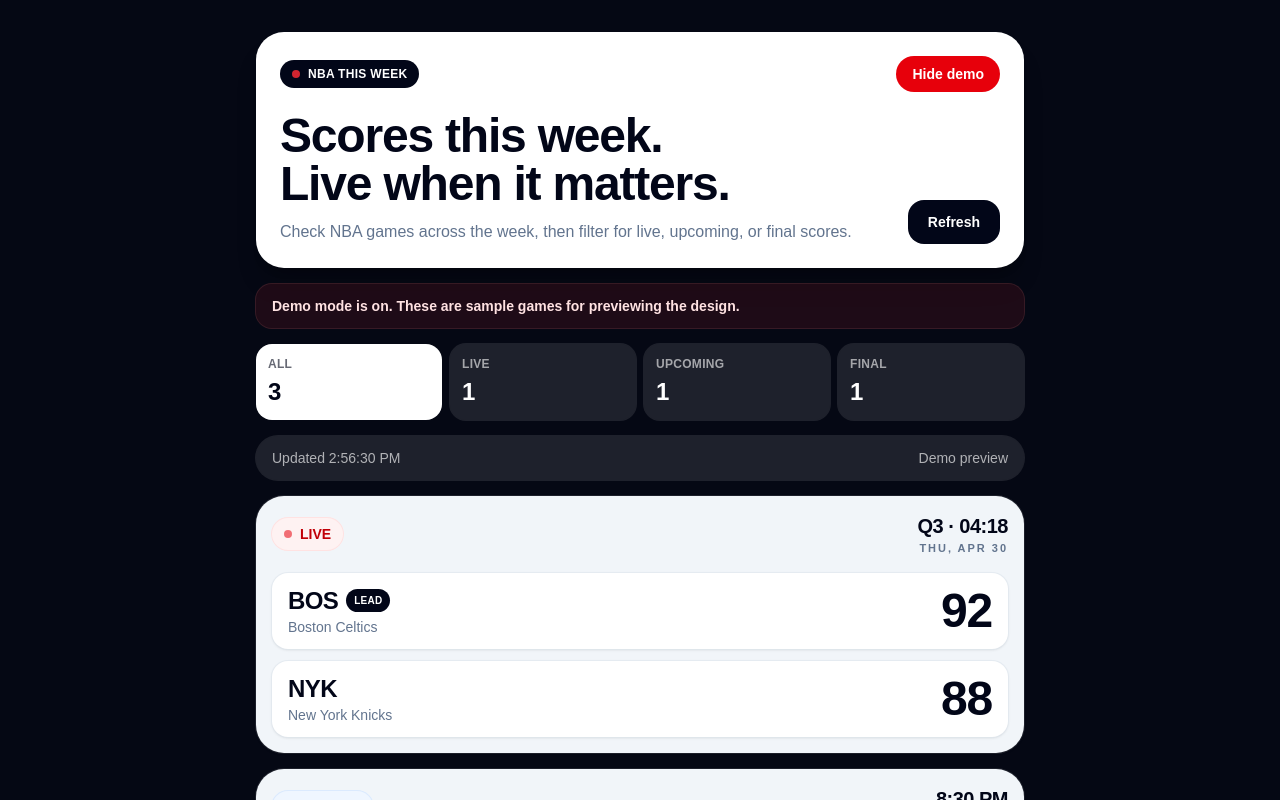
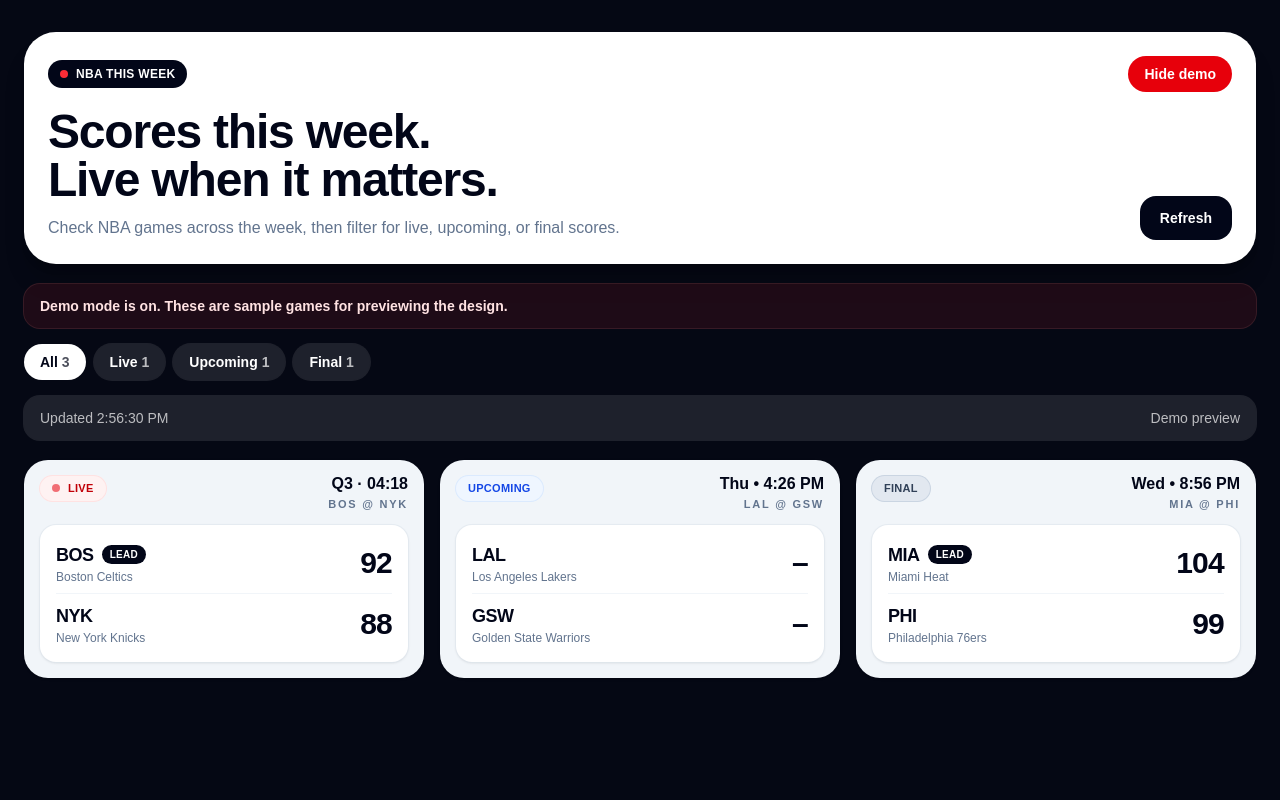
Before and after one commit to tatliciogluibrahim-alt/nba-live-scores, a Next.js app: page / in a window 1280 px wide. Both pictures are taken after a click on the button "Show demo". Shown: the top 800 px of the page. Built offline with nearby package versions, Linux system fonts and the light colour scheme; no server answers.

Commit message:
Tighten weekly scoreboard layout

```diff
--- a/app/page.tsx
+++ b/app/page.tsx
@@ -32,16 +32,16 @@ const fallbackGames: Game[] = [
   },
   {
     id: "demo-2",
-    date: new Date().toISOString(),
+    date: new Date(Date.now() + 1000 * 60 * 90).toISOString(),
     status: "upcoming",
-    statusText: "8:30 PM",
+    statusText: "7:30 PM",
     matchup: "LAL @ GSW",
     home: { name: "Golden State Warriors", abbreviation: "GSW", score: 0 },
     away: { name: "Los Angeles Lakers", abbreviation: "LAL", score: 0 },
   },
   {
     id: "demo-3",
-    date: new Date(Date.now() - 86400000).toISOString(),
+    date: new Date(Date.now() - 1000 * 60 * 60 * 18).toISOString(),
     status: "final",
     statusText: "Final",
     matchup: "MIA @ PHI",
@@ -50,12 +50,19 @@ const fallbackGames: Game[] = [
   },
 ];
 
-function formatGameDate(date: string) {
-  return new Date(date).toLocaleDateString([], {
+function formatGameDateTime(date: string) {
+  const gameDate = new Date(date);
+
+  const day = gameDate.toLocaleDateString([], {
     weekday: "short",
-    month: "short",
-    day: "numeric",
   });
+
+  const time = gameDate.toLocaleTimeString([], {
+    hour: "numeric",
+    minute: "2-digit",
+  });
+
+  return `${day} • ${time}`;
 }
 
 function getStatusClasses(status: Game["status"]) {
@@ -76,36 +83,59 @@ function getStatusLabel(status: Game["status"]) {
   return "UPCOMING";
 }
 
-function ScoreRow({
+function FilterPill({
+  label,
+  count,
+  active,
+  onClick,
+}: {
+  label: string;
+  count: number;
+  active: boolean;
+  onClick: () => void;
+}) {
+  return (
+    <button
+      onClick={onClick}
+      className={`rounded-full px-4 py-2 text-sm font-bold transition ${
+        active
+          ? "bg-white text-slate-950"
+          : "bg-white/10 text-white ring-1 ring-white/10 hover:bg-white/15"
+      }`}
+    >
+      {label} <span className="opacity-70">{count}</span>
+    </button>
+  );
+}
+
+function TeamLine({
   team,
+  showScore,
   isLeading,
-  showScore,
 }: {
   team: Team;
+  showScore: boolean;
   isLeading: boolean;
-  showScore: boolean;
 }) {
   return (
-    <div className="flex items-center justify-between rounded-2xl bg-white px-4 py-3 text-slate-950 shadow-sm ring-1 ring-slate-200/70">
+    <div className="flex items-center justify-between py-2">
       <div className="min-w-0">
         <div className="flex items-center gap-2">
-          <p className="text-2xl font-black tracking-tight">
+          <p className="text-lg font-black tracking-tight">
             {team.abbreviation}
           </p>
 
           {isLeading && showScore && (
-            <span className="rounded-full bg-slate-950 px-2 py-1 text-[10px] font-black uppercase tracking-wide text-white">
+            <span className="rounded-full bg-slate-950 px-2 py-0.5 text-[10px] font-bold uppercase tracking-wide text-white">
               Lead
             </span>
           )}
         </div>
 
-        <p className="truncate text-sm font-medium text-slate-500">
-          {team.name}
-        </p>
+        <p className="truncate text-xs text-slate-500">{team.name}</p>
       </div>
 
-      <div className="ml-4 text-5xl font-black leading-none tabular-nums tracking-tight">
+      <div className="ml-4 text-3xl font-black tabular-nums tracking-tight">
         {showScore ? team.score : "–"}
       </div>
     </div>
@@ -118,10 +148,10 @@ function GameCard({ game }: { game: Game }) {
   const awayLeading = game.away.score > game.home.score;
 
   return (
-    <article className="rounded-[1.75rem] bg-slate-100 p-4 text-slate-950 shadow-sm ring-1 ring-white/10">
-      <div className="mb-4 flex items-center justify-between gap-4">
+    <article className="rounded-3xl bg-slate-100 p-4 text-slate-950 shadow-sm">
+      <div className="mb-3 flex items-start justify-between gap-3">
         <div
-          className={`flex items-center gap-2 rounded-full px-3 py-1.5 text-sm font-black ring-1 ${getStatusClasses(
+          className={`inline-flex items-center gap-2 rounded-full px-3 py-1 text-[11px] font-black tracking-wide ring-1 ${getStatusClasses(
             game.status
           )}`}
         >
@@ -132,23 +162,29 @@ function GameCard({ game }: { game: Game }) {
         </div>
 
         <div className="text-right">
-          <p className="text-xl font-black tracking-tight">{game.statusText}</p>
-          <p className="text-[11px] font-black uppercase tracking-[0.18em] text-slate-500">
-            {formatGameDate(game.date)}
+          <p className="text-base font-black leading-none">
+            {game.status === "live" ? game.statusText : formatGameDateTime(game.date)}
+          </p>
+
+          <p className="mt-1 text-[11px] font-bold uppercase tracking-[0.16em] text-slate-500">
+            {game.matchup}
           </p>
         </div>
       </div>
 
-      <div className="space-y-3">
-        <ScoreRow
+      <div className="rounded-2xl bg-white px-4 py-2 shadow-sm ring-1 ring-slate-200/70">
+        <TeamLine
           team={game.away}
+          showScore={showScore}
           isLeading={awayLeading}
+        />
+
+        <div className="h-px bg-slate-100" />
+
+        <TeamLine
+          team={game.home}
           showScore={showScore}
-        />
-        <ScoreRow
-          team={game.home}
           isLeading={homeLeading}
-          showScore={showScore}
         />
       </div>
     </article>
@@ -221,11 +257,11 @@ export default function Home() {
 
   return (
     <main className="min-h-screen bg-[#050814] px-4 py-5 text-white sm:px-6 md:py-8">
-      <div className="mx-auto max-w-3xl">
-        <header className="mb-4 rounded-[1.75rem] bg-white p-5 text-slate-950 shadow-xl shadow-black/20 sm:p-6">
-          <div className="mb-5 flex items-center justify-between gap-3">
+      <div className="mx-auto max-w-7xl">
+        <header className="mb-5 rounded-[2rem] bg-white p-5 text-slate-950 shadow-xl shadow-black/20 sm:p-6">
+          <div className="mb-4 flex items-center justify-between gap-3">
             <div className="inline-flex items-center gap-2 rounded-full bg-slate-950 px-3 py-1.5 text-xs font-black uppercase tracking-wide text-white">
-              <span className="h-2 w-2 animate-pulse rounded-full bg-red-500" />
+              <span className="h-2 w-2 rounded-full bg-red-500" />
               NBA this week
             </div>
 
@@ -241,15 +277,15 @@ export default function Home() {
             </button>
           </div>
 
-          <div className="flex flex-col gap-4 sm:flex-row sm:items-end sm:justify-between">
+          <div className="flex flex-col gap-4 lg:flex-row lg:items-end lg:justify-between">
             <div>
-              <h1 className="text-4xl font-black leading-none tracking-tight sm:text-5xl">
+              <h1 className="text-3xl font-black leading-none tracking-tight sm:text-4xl lg:text-5xl">
                 Scores this week.
                 <br />
                 Live when it matters.
               </h1>
 
-              <p className="mt-3 max-w-xl text-sm font-medium leading-6 text-slate-500 sm:text-base">
+              <p className="mt-3 max-w-2xl text-sm leading-6 text-slate-500 sm:text-base">
                 Check NBA games across the week, then filter for live, upcoming,
                 or final scores.
               </p>
@@ -271,26 +307,19 @@ export default function Home() {
           </div>
         )}
 
-        <section className="mb-4 grid grid-cols-4 gap-2">
+        <section className="mb-4 flex flex-wrap gap-2">
           {filterOptions.map((option) => (
-            <button
+            <FilterPill
               key={option.value}
+              label={option.label}
+              count={option.count}
+              active={activeFilter === option.value}
               onClick={() => setActiveFilter(option.value)}
-              className={`rounded-2xl px-3 py-3 text-left transition ${
-                activeFilter === option.value
-                  ? "bg-white text-slate-950"
-                  : "bg-white/10 text-white ring-1 ring-white/10"
-              }`}
-            >
-              <p className="text-xs font-black uppercase tracking-wide opacity-60">
-                {option.label}
-              </p>
-              <p className="mt-1 text-2xl font-black">{option.count}</p>
-            </button>
+            />
           ))}
         </section>
 
-        <div className="mb-4 flex flex-col gap-1 rounded-3xl bg-white/10 px-4 py-3 text-sm font-medium text-white/65 ring-1 ring-white/10 sm:flex-row sm:items-center sm:justify-between">
+        <div className="mb-5 flex flex-col gap-1 rounded-2xl bg-white/10 px-4 py-3 text-sm text-white/70 ring-1 ring-white/10 sm:flex-row sm:items-center sm:justify-between">
           <div>
             {lastUpdated
               ? `Updated ${lastUpdated.toLocaleTimeString([], {
@@ -301,11 +330,15 @@ export default function Home() {
               : "Fetching games"}
           </div>
 
-          <div>{demoMode ? "Demo preview" : "Connected to live feed"}</div>
+          <div>
+            {demoMode
+              ? "Demo preview"
+              : "Game times shown in your local timezone"}
+          </div>
         </div>
 
         {filteredGames.length > 0 ? (
-          <section className="grid gap-4">
+          <section className="grid grid-cols-1 gap-4 md:grid-cols-2 xl:grid-cols-3">
             {filteredGames.map((game) => (
               <GameCard key={game.id} game={game} />
             ))}
@@ -315,7 +348,8 @@ export default function Home() {
             <p className="text-2xl font-black tracking-tight">
               No games found for this filter.
             </p>
-            <p className="mt-2 text-sm font-medium leading-6 text-slate-500">
+
+            <p className="mt-2 text-sm leading-6 text-slate-500">
               Try switching to All, Upcoming, Live, or Final.
             </p>
           </section>
```
